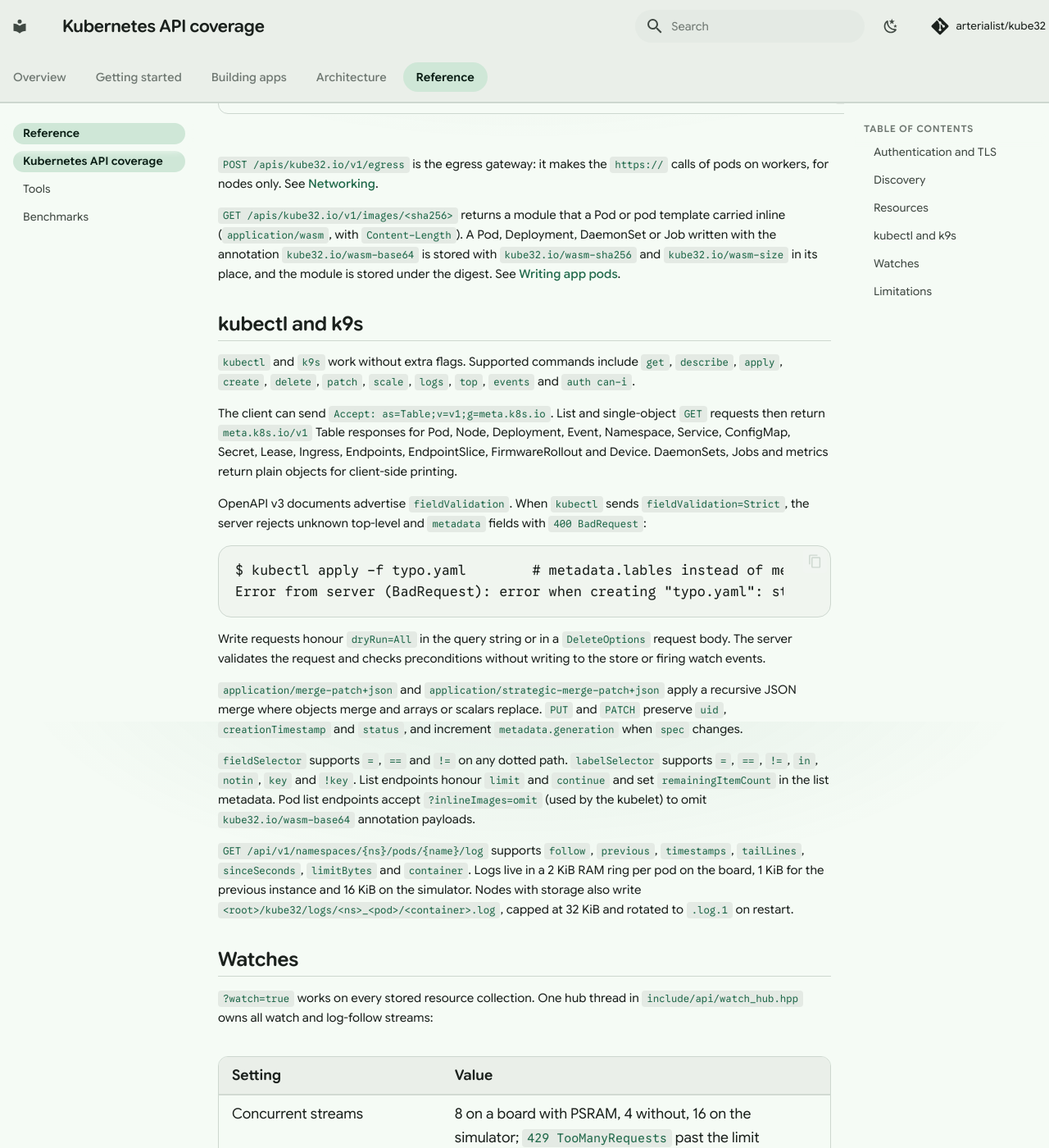
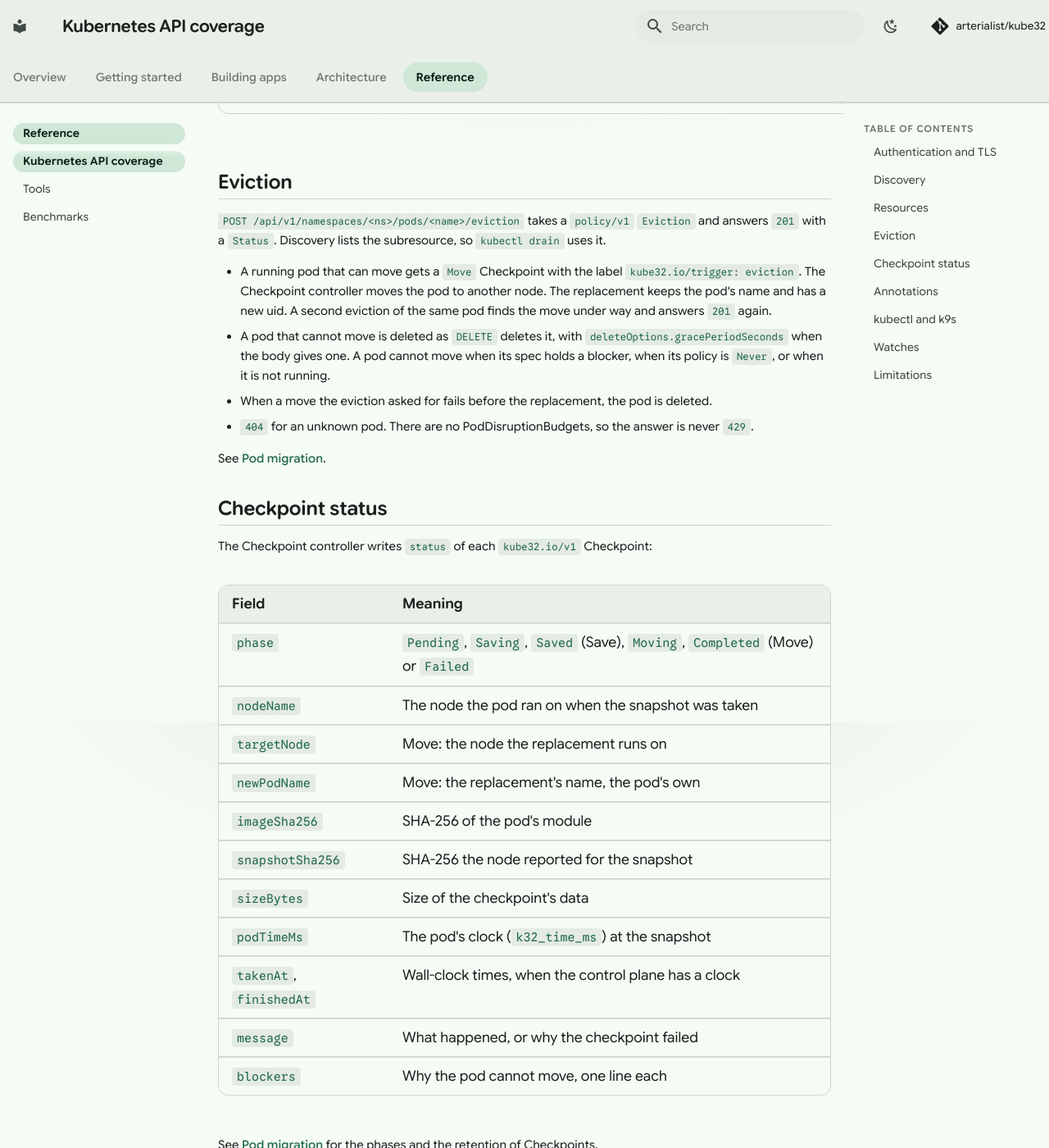
Before and after one commit to arterialist/kube32, an MkDocs documentation site: the page built from docs/api-reference.md, in a window 1280 px wide and 1400 px high, scrolled down 4520 px. Shown: the whole window at 82% size. Built offline with MkDocs 1.6.1 and Material for MkDocs 9.7.7, drawn with Linux system fonts in a browser that asks for light colours; comment, search, counter and statistics services are not loaded; some of the changed text lies outside the part shown.

Commit message:
docs: pod migration, eviction and Checkpoint status

```diff
--- a/docs/api-reference.md
+++ b/docs/api-reference.md
@@ -38,7 +38,7 @@ Discovery endpoints accept `GET` and `HEAD`.
 
 | Group | Kind | Short | Verbs and subresources | Notes |
 | --- | --- | --- | --- | --- |
-| core `v1` | Pod | `po` | get, list, watch, create, update, patch, delete; `status`, `log`, `binding` | Graceful deletion when bound to a node, 30 s by default or `gracePeriodSeconds`. `DELETE` returns the `Pod` for bound pods and a `Status` for unbound pods. Create, update and non-status patch add 300 s `NoExecute` tolerations for `node.kubernetes.io/not-ready` and `node.kubernetes.io/unreachable` unless already tolerated |
+| core `v1` | Pod | `po` | get, list, watch, create, update, patch, delete; `status`, `log`, `binding`, `eviction` | Graceful deletion when bound to a node, 30 s by default or `gracePeriodSeconds`. `DELETE` returns the `Pod` for bound pods and a `Status` for unbound pods. Create, update and non-status patch add 300 s `NoExecute` tolerations for `node.kubernetes.io/not-ready` and `node.kubernetes.io/unreachable` unless already tolerated. See [Eviction](#eviction) |
 | core `v1` | Node | `no` | get, list, watch, create, update, patch, delete; `status`, `proxy` | Registered by kubelets. `/api/v1/nodes/<node>/proxy/storage/<path>` supports `GET`, `PUT` and `DELETE`; `PUT` accepts chunked or `Content-Length` bodies up to 8 MiB by default, writes `<path>.part` and renames it into place |
 | core `v1` | Namespace | `ns` | get, list, watch, create, update, patch, delete | Seeded at boot: `default`, `kube-system`, `kube-public`, `kube-node-lease`, `kube32-cluster` |
 | core `v1` | Service | `svc` | get, list, watch, create, update, patch, delete | Selects Running pods for Ingress, `k32_http_call` and environment variables |
@@ -58,13 +58,55 @@ Discovery endpoints accept `GET` and `HEAD`.
 | `kube32.io/v1` | FirmwareRollout | `fwr` | get, list, watch, create, update, patch, delete | Cluster-scoped. `spec.sha256` names the staged firmware image. The rollout controller updates nodes one at a time and writes `status`. The API server serves the staged image at `/apis/kube32.io/v1/firmware`. See [Firmware updates](firmware-updates.md#api). |
 | `kube32.io/v1` | Device | `dev` | get, list, watch, create, update, patch, delete; `status` | A part wired to a node. `spec.driver` must be a driver of the catalog. The API server checks I2C addresses, multiplexer channels and pins, and stores addresses as `"0x77"`. A write to the object keeps `status`. A write to `status` changes nothing else. The Device controller runs the driver pod and Service and writes `status`. See [Devices](devices.md). |
 
+## Eviction
+
+`POST /api/v1/namespaces/<ns>/pods/<name>/eviction` takes a `policy/v1` `Eviction` and answers `201` with a `Status`. Discovery lists the subresource, so `kubectl drain` uses it.
+
+- A running pod that can move gets a `Move` Checkpoint with the label `kube32.io/trigger: eviction`. The Checkpoint controller moves the pod to another node. The replacement keeps the pod's name and has a new uid. A second eviction of the same pod finds the move under way and answers `201` again.
+- A pod that cannot move is deleted as `DELETE` deletes it, with `deleteOptions.gracePeriodSeconds` when the body gives one. A pod cannot move when its spec holds a blocker, when its policy is `Never`, or when it is not running.
+- When a move the eviction asked for fails before the replacement, the pod is deleted.
+- `404` for an unknown pod. There are no PodDisruptionBudgets, so the answer is never `429`.
+
+See [Pod migration](migration.md#drain-and-evictions).
+
+## Checkpoint status
+
+The Checkpoint controller writes `status` of each `kube32.io/v1` Checkpoint:
+
+| Field | Meaning |
+| --- | --- |
+| `phase` | `Pending`, `Saving`, `Saved` (Save), `Moving`, `Completed` (Move) or `Failed` |
+| `nodeName` | The node the pod ran on when the snapshot was taken |
+| `targetNode` | Move: the node the replacement runs on |
+| `newPodName` | Move: the replacement's name, the pod's own |
+| `imageSha256` | SHA-256 of the pod's module |
+| `snapshotSha256` | SHA-256 the node reported for the snapshot |
+| `sizeBytes` | Size of the checkpoint's data |
+| `podTimeMs` | The pod's clock (`k32_time_ms`) at the snapshot |
+| `takenAt`, `finishedAt` | Wall-clock times, when the control plane has a clock |
+| `message` | What happened, or why the checkpoint failed |
+| `blockers` | Why the pod cannot move, one line each |
+
+See [Pod migration](migration.md) for the phases and the retention of Checkpoints.
+
+## Annotations
+
+| Annotation | On | Meaning |
+| --- | --- | --- |
+| `kube32.io/migration` | Pod | `OnDrain` (default), `Never` or `Auto`. See [Policies](migration.md#policies) |
+| `kube32.io/placement` | Pod | `fastest`: with `Auto`, run on the fastest node, by `kube32.io/interp-mops` |
+| `kube32.io/checkpoint-interval` | Pod | Save the pod's state at this interval (`"60s"`, `"5m"`), 10 s at the least |
+| `kube32.io/restore-from` | Pod | The Checkpoint the kubelet restores the pod from. The Checkpoint controller and the node lifecycle controller set it and remove it once the pod runs |
+| `kube32.io/interp-mops` | Node | Interpreter speed the node measured at boot, millions of wasm3 operations per second |
+| `kube32.io/trigger` (label) | Checkpoint | What created it: `periodic`, `eviction`, `memory-pressure` or `placement` |
+
 `POST /apis/kube32.io/v1/egress` is the egress gateway: it makes the `https://` calls of pods on workers, for nodes only. See [Networking](networking.md#egress-gateway).
 
 `GET /apis/kube32.io/v1/images/<sha256>` returns a module that a Pod or pod template carried inline (`application/wasm`, with `Content-Length`). A Pod, Deployment, DaemonSet or Job written with the annotation `kube32.io/wasm-base64` is stored with `kube32.io/wasm-sha256` and `kube32.io/wasm-size` in its place, and the module is stored under the digest. See [Writing app pods](app-development.md#inline-image-kube32-cli-deploy).
 
 ## kubectl and k9s
 
-`kubectl` and `k9s` work without extra flags. Supported commands include `get`, `describe`, `apply`, `create`, `delete`, `patch`, `scale`, `logs`, `top`, `events` and `auth can-i`.
+`kubectl` and `k9s` work without extra flags. Supported commands include `get`, `describe`, `apply`, `create`, `delete`, `patch`, `scale`, `logs`, `top`, `events`, `cordon`, `uncordon`, `drain` and `auth can-i`.
 
 The client can send `Accept: as=Table;v=v1;g=meta.k8s.io`. List and single-object `GET` requests then return `meta.k8s.io/v1` Table responses for Pod, Node, Deployment, Event, Namespace, Service, ConfigMap, Secret, Lease, Ingress, Endpoints, EndpointSlice, FirmwareRollout and Device. DaemonSets, Jobs and metrics return plain objects for client-side printing.
 
--- a/mkdocs.yml
+++ b/mkdocs.yml
@@ -60,6 +60,7 @@ nav:
       - Storage and volumes: storage.md
       - Peripherals: peripherals.md
       - Devices: devices.md
+      - Pod migration: migration.md
       - "Example: Tessera": examples/tessera.md
   - Architecture:
       - Overview: architecture/index.md
```
Also changed, not shown: other parts of docs/api-reference.md (+1 -1 lines), CHANGELOG.md (+5 -0 lines), README.md (+2 -0 lines), docs/architecture/scheduler.md (+7 -2 lines), docs/cli-reference.md (+10 -1 lines), docs/migration.md (added, +159 -0 lines).
